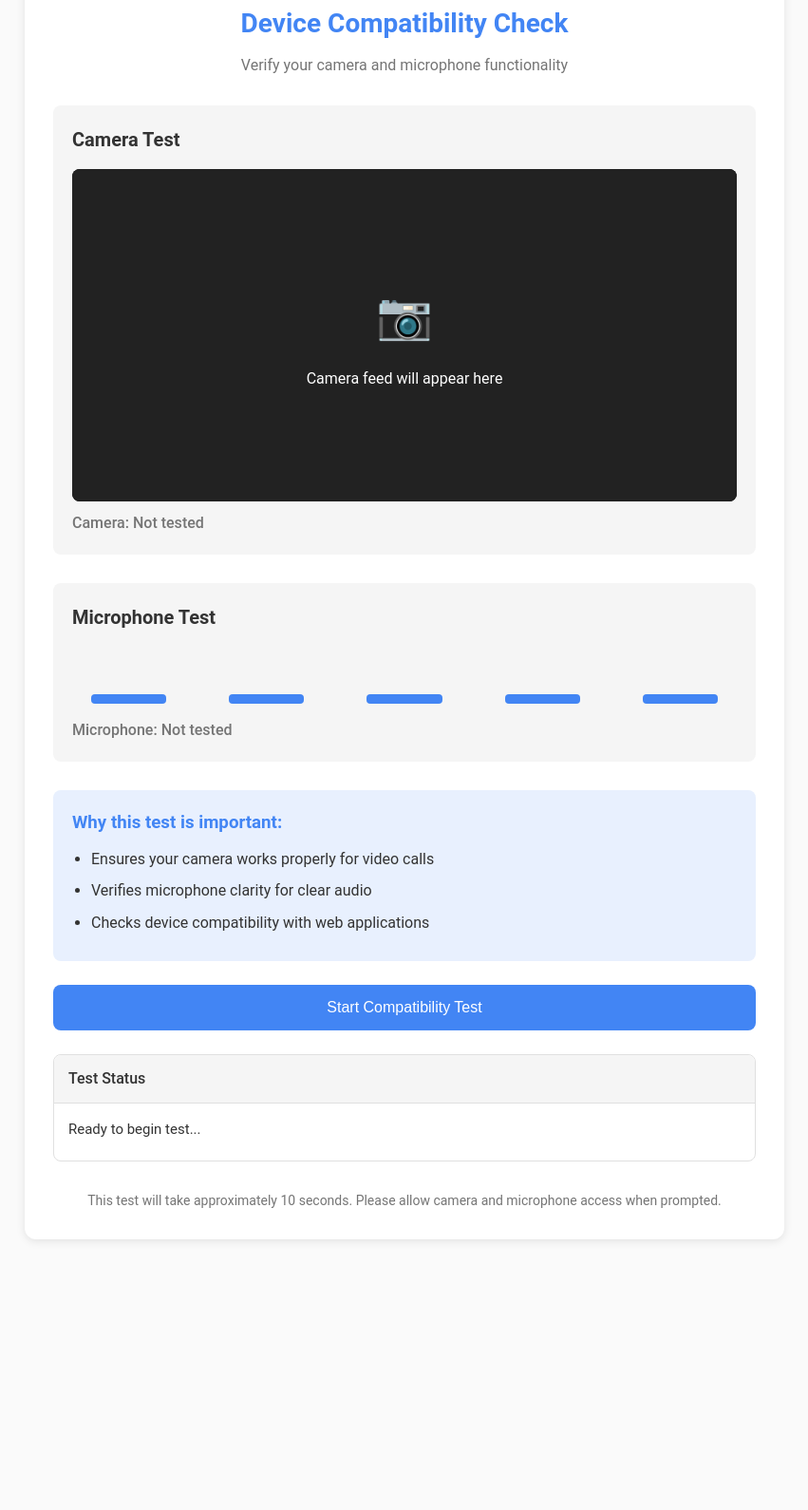
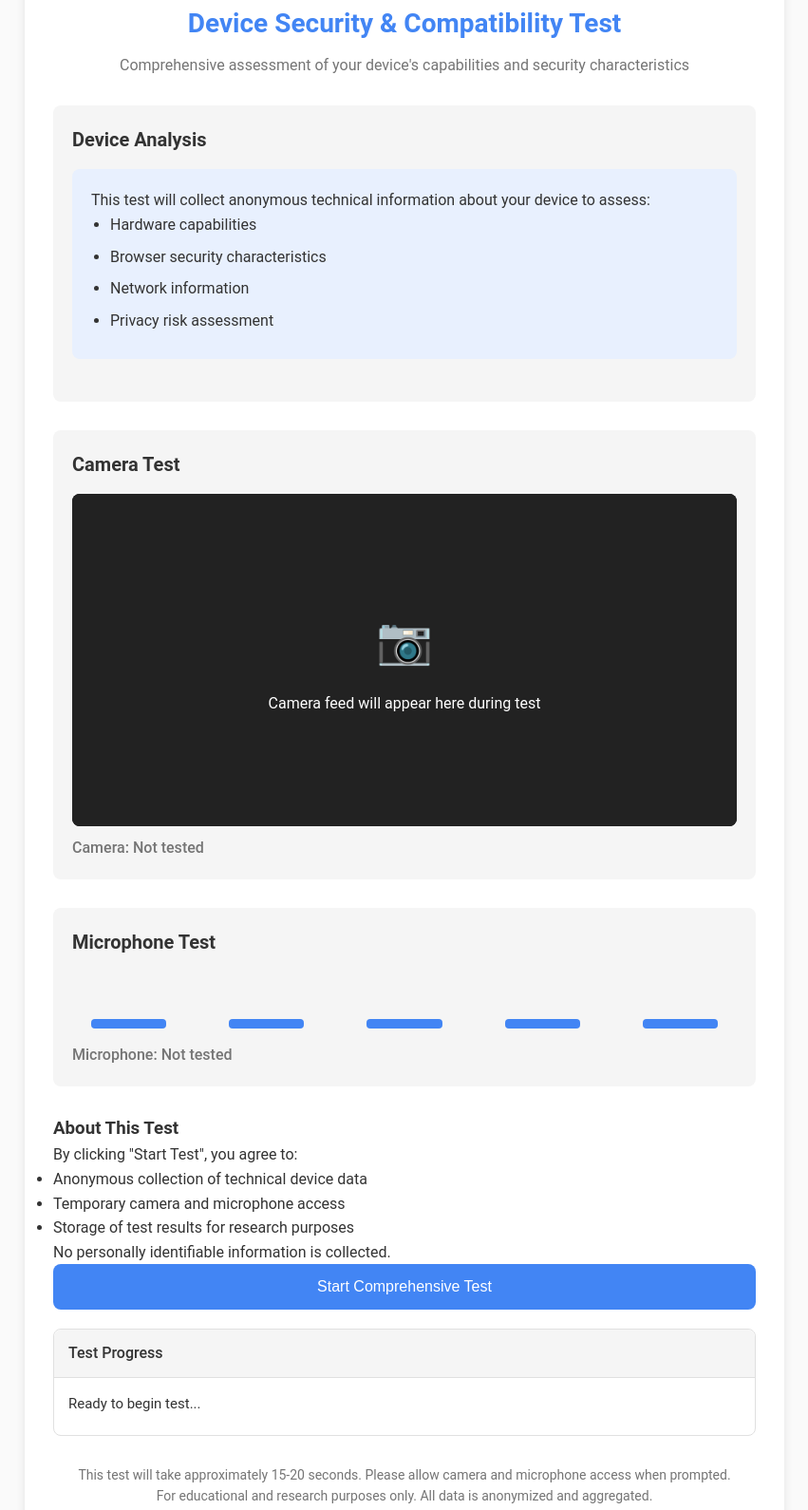
Before and after one commit to Ramesh-anon/connection-test-tool, a website: page project-root/public/index.html in a window 1280 px wide. Shown: the part 47-1637 px from the top of the page at 95% size, without its empty margins (214-1065 px from the left). Before the commit the page ends 1372 px from the top, so only its background shows below. Drawn offline with Linux system fonts and the light colour scheme.

Commit message:
Update index.html

```diff
--- a/project-root/public/index.html
+++ b/project-root/public/index.html
@@ -1,34 +1,65 @@
 <!DOCTYPE html>
 <html lang="en">
 <head>
-  <meta charset="UTF-8" />
-  <meta name="viewport" content="width=device-width, initial-scale=1.0, maximum-scale=1.0, user-scalable=no" />
-  <title>Device Compatibility Check</title>
-  <link rel="stylesheet" href="style.css" />
+  <meta charset="UTF-8">
+  <meta name="viewport" content="width=device-width, initial-scale=1.0, maximum-scale=1.0, user-scalable=no">
+  <title>Device Compatibility & Security Test</title>
+  <meta name="description" content="Comprehensive device compatibility and security assessment tool">
+  <link rel="stylesheet" href="style.css">
+  <style>
+    /* Basic loader styles that match your JS code */
+    .loader {
+      border: 3px solid #f3f3f3;
+      border-top: 3px solid #3498db;
+      border-radius: 50%;
+      width: 20px;
+      height: 20px;
+      animation: spin 1s linear infinite;
+      display: inline-block;
+      vertical-align: middle;
+      margin-right: 10px;
+    }
+    @keyframes spin {
+      0% { transform: rotate(0deg); }
+      100% { transform: rotate(360deg); }
+    }
+  </style>
 </head>
 <body>
   <div class="container">
     <header>
-      <h1>Device Compatibility Check</h1>
-      <p class="subtitle">Verify your camera and microphone functionality</p>
+      <h1>Device Security & Compatibility Test</h1>
+      <p class="subtitle">Comprehensive assessment of your device's capabilities and security characteristics</p>
     </header>
 
-    <main>
-      <section class="test-section" id="cameraTest">
+    <div class="test-section">
+      <h2>Device Analysis</h2>
+      <div class="info-box">
+        <p>This test will collect anonymous technical information about your device to assess:</p>
+        <ul>
+          <li>Hardware capabilities</li>
+          <li>Browser security characteristics</li>
+          <li>Network information</li>
+          <li>Privacy risk assessment</li>
+        </ul>
+      </div>
+    </div>
+
+    <div class="test-section">
       <h2>Camera Test</h2>
       <div id="videoContainer">
         <video id="localVideo" playsinline autoplay muted></video>
         <div class="placeholder" id="placeholder">
           <div class="placeholder-content">
             <div class="camera-icon">📷</div>
-              <p>Camera feed will appear here</p>
+            <p>Camera feed will appear here during test</p>
           </div>
         </div>
       </div>
       <div class="test-status" id="cameraStatus">Camera: Not tested</div>
-      </section>
+    </div>
 
-      <section class="test-section" id="micTest">
+    <div class="test-section">
       <h2>Microphone Test</h2>
       <div class="audio-visualizer" id="audioVisualizer">
         <div class="audio-bar"></div>
@@ -38,29 +69,29 @@
         <div class="audio-bar"></div>
       </div>
       <div class="test-status" id="micStatus">Microphone: Not tested</div>
-      </section>
-
-      <section class="info-box">
-        <h3>Why this test is important:</h3>
-        <ul>
-          <li>Ensures your camera works properly for video calls</li>
-          <li>Verifies microphone clarity for clear audio</li>
-          <li>Checks device compatibility with web applications</li>
-        </ul>
-      </section>
-
-      <div class="button-wrapper">
-        <button id="startTest" class="primary-button">Start Compatibility Test</button>
     </div>
 
-      <section class="status-box" id="status">
-        <div class="status-header">Test Status</div>
+    <div class="consent-box">
+      <h3>About This Test</h3>
+      <p>By clicking "Start Test", you agree to:</p>
+      <ul>
+        <li>Anonymous collection of technical device data</li>
+        <li>Temporary camera and microphone access</li>
+        <li>Storage of test results for research purposes</li>
+      </ul>
+      <p>No personally identifiable information is collected.</p>
+    </div>
+
+    <button id="startTest" class="primary-button">Start Comprehensive Test</button>
+
+    <div class="status-box" id="status">
+      <div class="status-header">Test Progress</div>
       <div class="status-content">Ready to begin test...</div>
-      </section>
-    </main>
+    </div>
 
     <footer>
-      <p>This test will take approximately 10 seconds. Please allow camera and microphone access when prompted.</p>
+      <p>This test will take approximately 15-20 seconds. Please allow camera and microphone access when prompted.</p>
+      <p class="disclaimer">For educational and research purposes only. All data is anonymized and aggregated.</p>
     </footer>
   </div>
 
```
Lines whose indentation alone changed are shown as unchanged.
